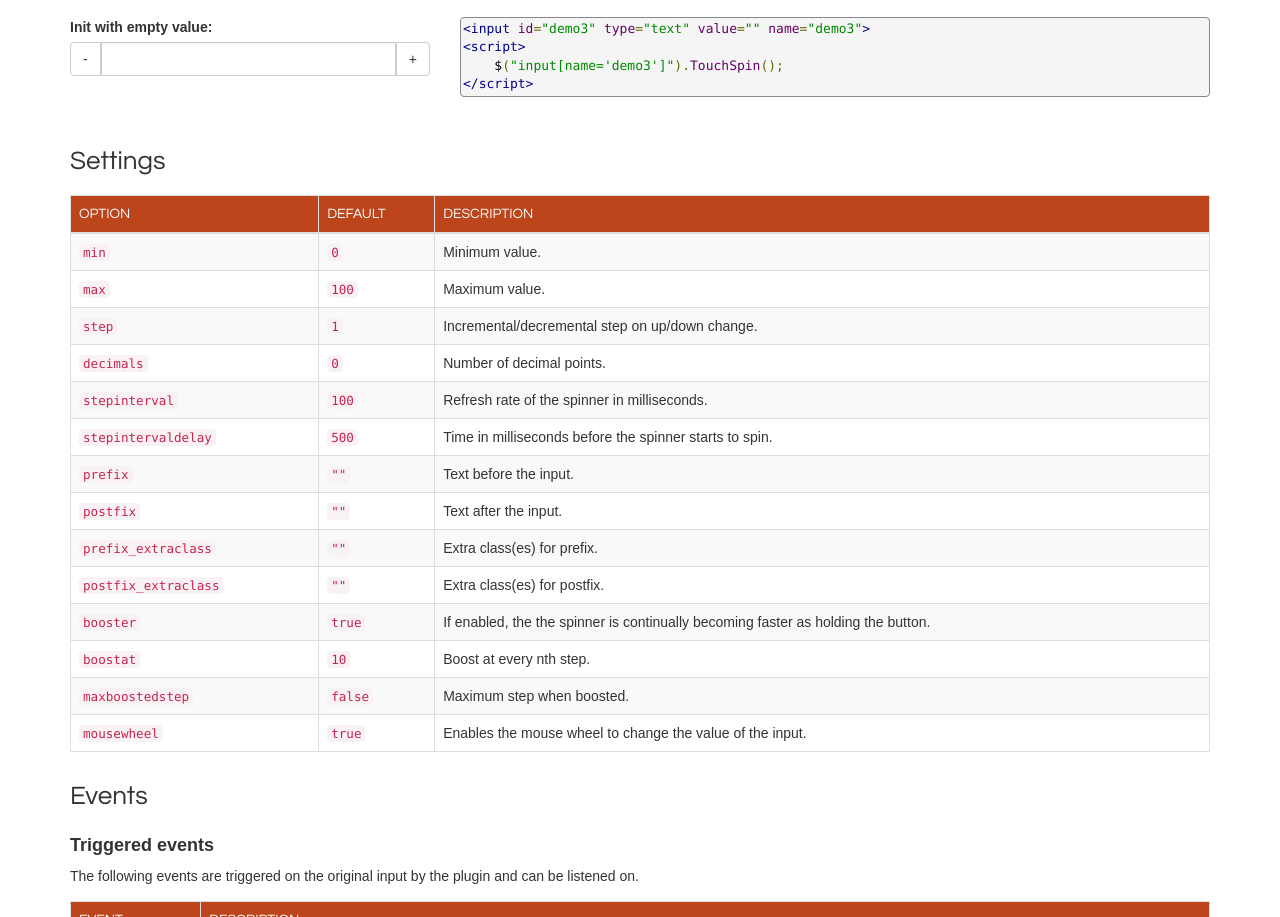
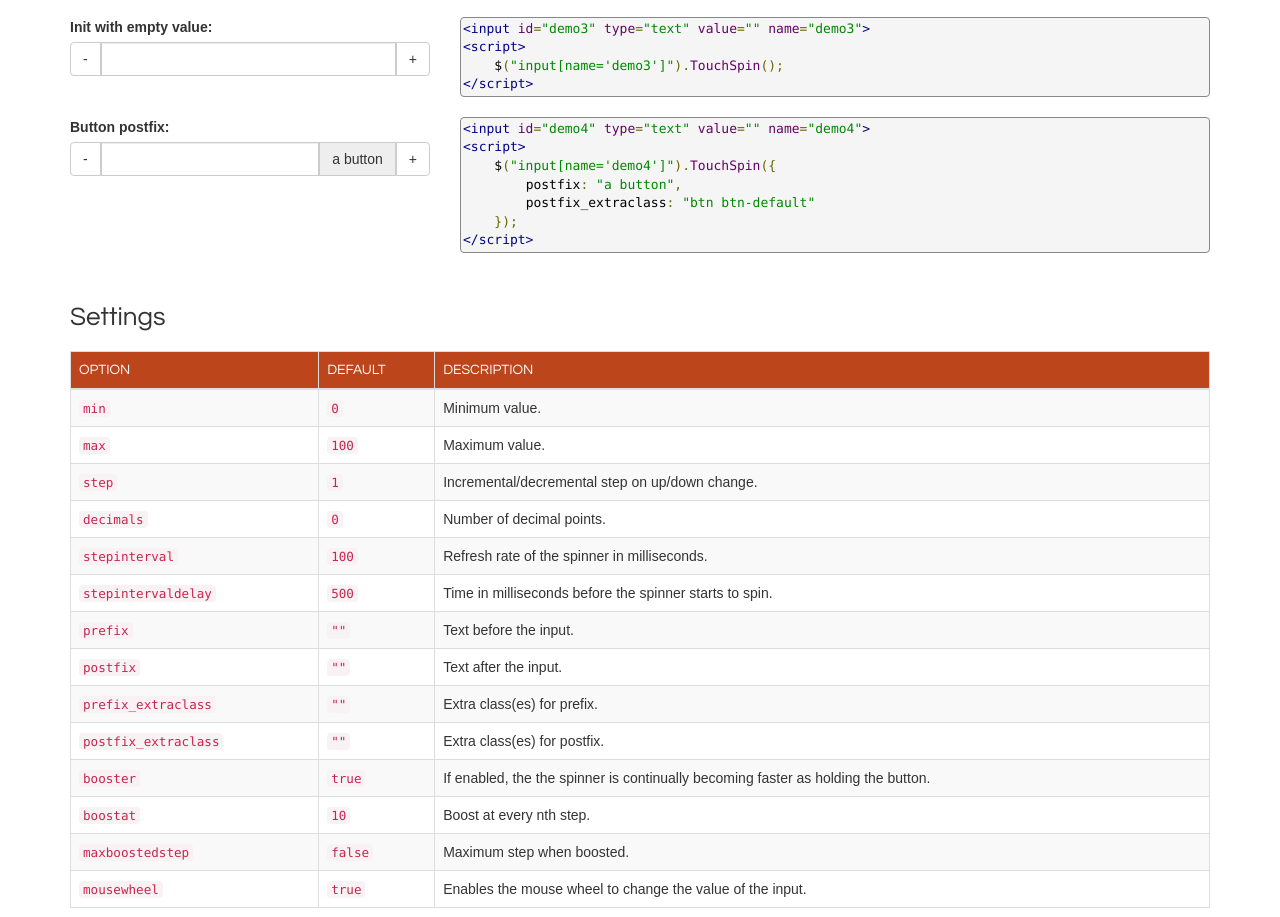
Before and after one commit to istvan-ujjmeszaros/bootstrap-touchspin, a plain HTML site: page index.html in a window 1280 px wide. Shown: the part 842-1759 px from the top of the page. Drawn offline with Linux system fonts and the light colour scheme.

Commit message:
Added postfix_extraclass demo.

```diff
--- a/index.html
+++ b/index.html
@@ -131,6 +131,32 @@
 
                     <script>
                         $("input[name='demo3']").TouchSpin();
+                    </script>
+
+                </div>
+            </div>
+
+            <div class="row">
+                <div class="col-md-4">
+                    <label for="demo3">Button postfix:</label> <input id="demo4" type="text" value="" name="demo4">
+                </div>
+
+                <div class="col-md-8">
+<pre class="prettyprint">
+&lt;input id=&quot;demo4&quot; type=&quot;text&quot; value=&quot;&quot; name=&quot;demo4&quot;&gt;
+&lt;script&gt;
+    $(&quot;input[name='demo4']&quot;).TouchSpin({
+        postfix: &quot;a button&quot;,
+        postfix_extraclass: &quot;btn btn-default&quot;
+    });
+&lt;/script&gt;
+</pre>
+
+                    <script>
+                        $("input[name='demo4']").TouchSpin({
+                            postfix: "a button",
+                            postfix_extraclass: "btn btn-default"
+                        });
                     </script>
 
                 </div>
```
